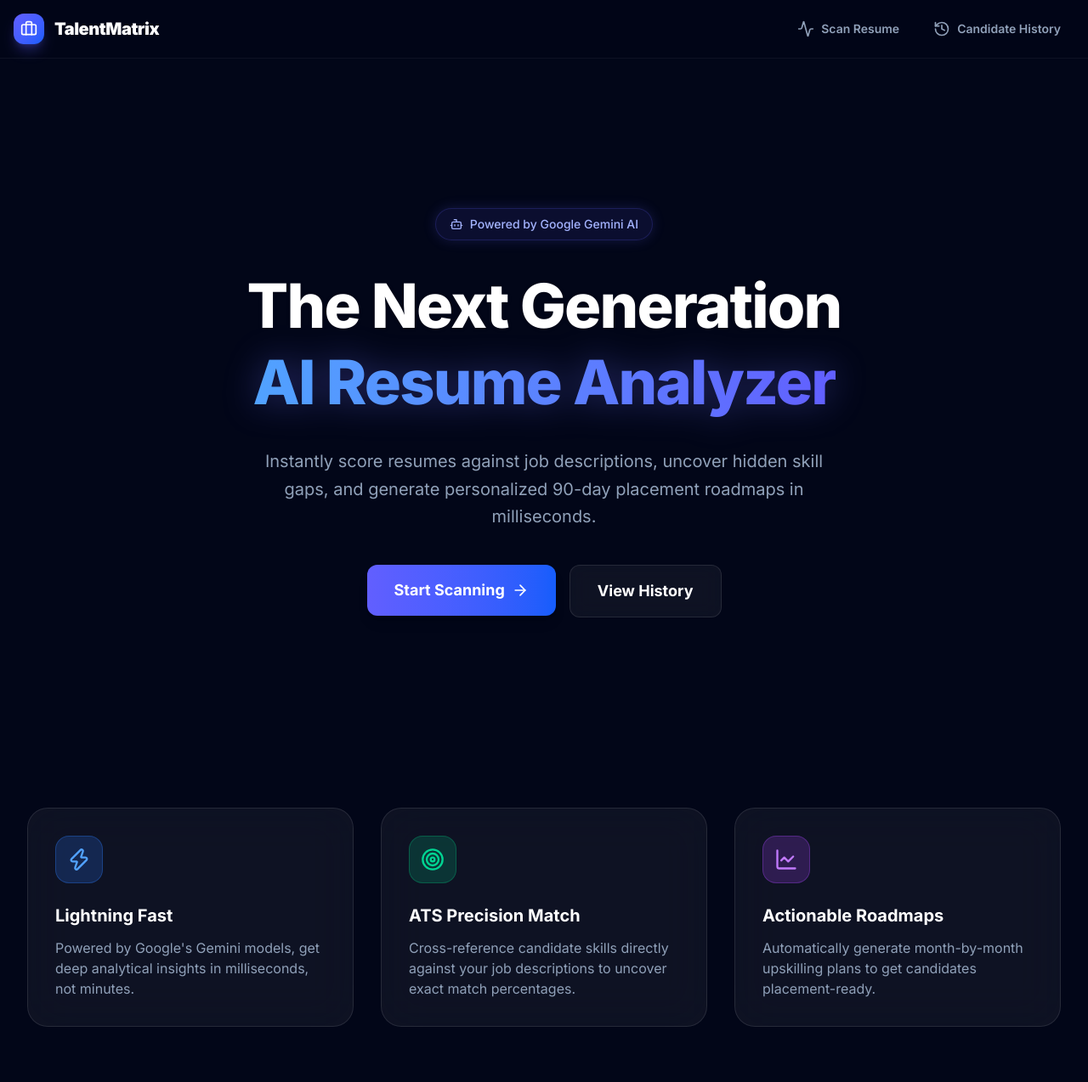
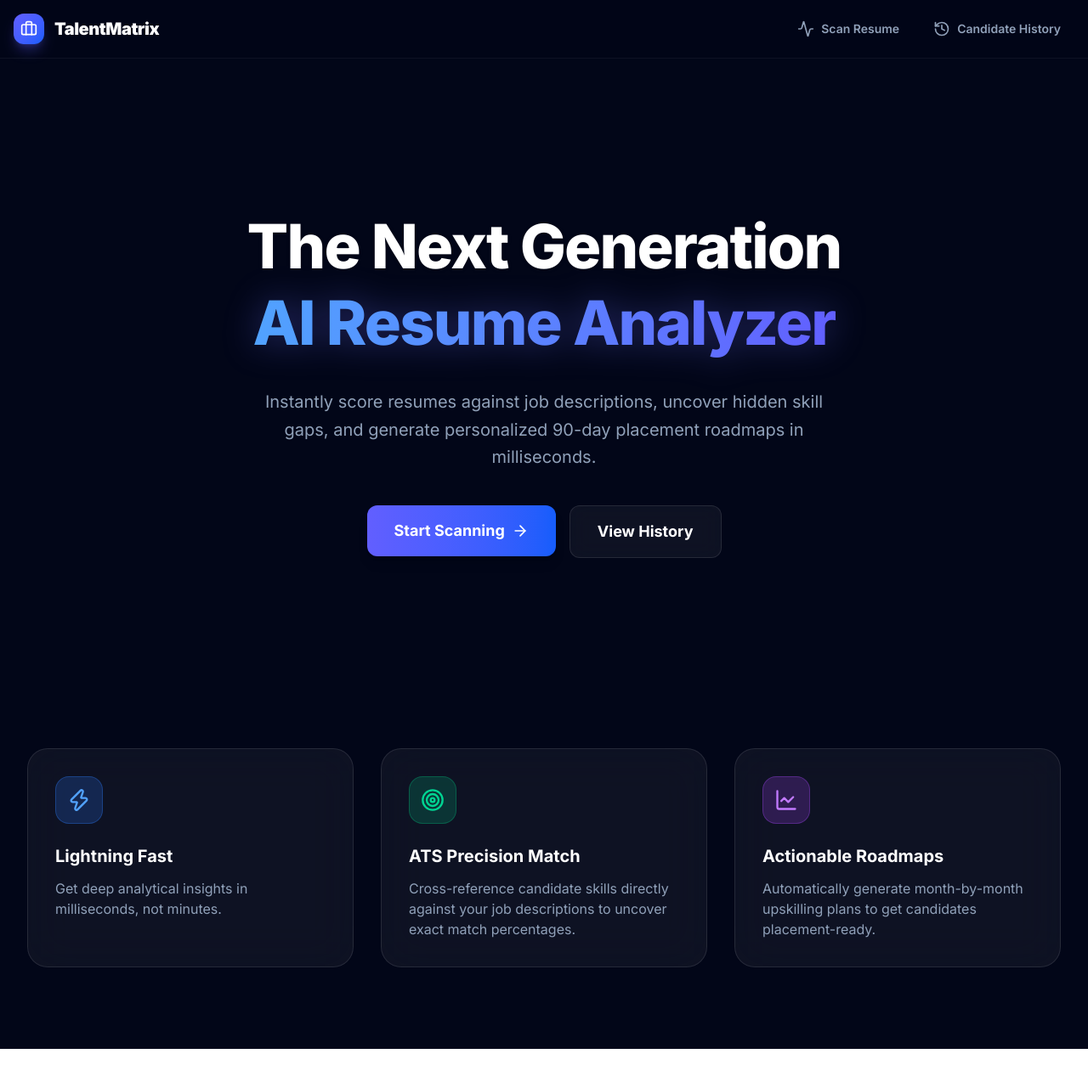
Before and after one commit to ChinmayPatil00/Talentmatrix-AI, a React (Vite) app in the folder client/: page / in a window 1280 px wide. Shown: the top 1274 px of the page at 85% size. After the commit the page ends 1235 px from the top, so only its background shows below. Built offline with nearby package versions, Linux system fonts and the light colour scheme.

Commit message:
Remove mentions of Gemini AI

```diff
--- a/client/src/components/LandingPage.jsx
+++ b/client/src/components/LandingPage.jsx
@@ -43,10 +43,7 @@ const LandingPage = () => {
             variants={containerVariants}
             className="text-center max-w-4xl mx-auto"
           >
-            <motion.div variants={itemVariants} className="inline-flex items-center space-x-2 bg-indigo-500/10 border border-indigo-500/20 text-indigo-300 px-4 py-2 rounded-full mb-8 font-medium text-sm shadow-[0_0_15px_rgba(99,102,241,0.2)]">
-              <Bot className="w-4 h-4" />
-              <span>Powered by Google Gemini AI</span>
-            </motion.div>
+
 
             <motion.h1 variants={itemVariants} className="text-5xl md:text-7xl font-extrabold tracking-tight text-white mb-8 leading-tight drop-shadow-sm">
               The Next Generation <br/>
@@ -99,7 +96,7 @@ const LandingPage = () => {
               <Zap className="w-7 h-7" />
             </div>
             <h3 className="text-xl font-bold text-white mb-3">Lightning Fast</h3>
-            <p className="text-slate-400">Powered by Google's Gemini models, get deep analytical insights in milliseconds, not minutes.</p>
+            <p className="text-slate-400">Get deep analytical insights in milliseconds, not minutes.</p>
           </motion.div>
 
           {/* Feature 2 */}
```
